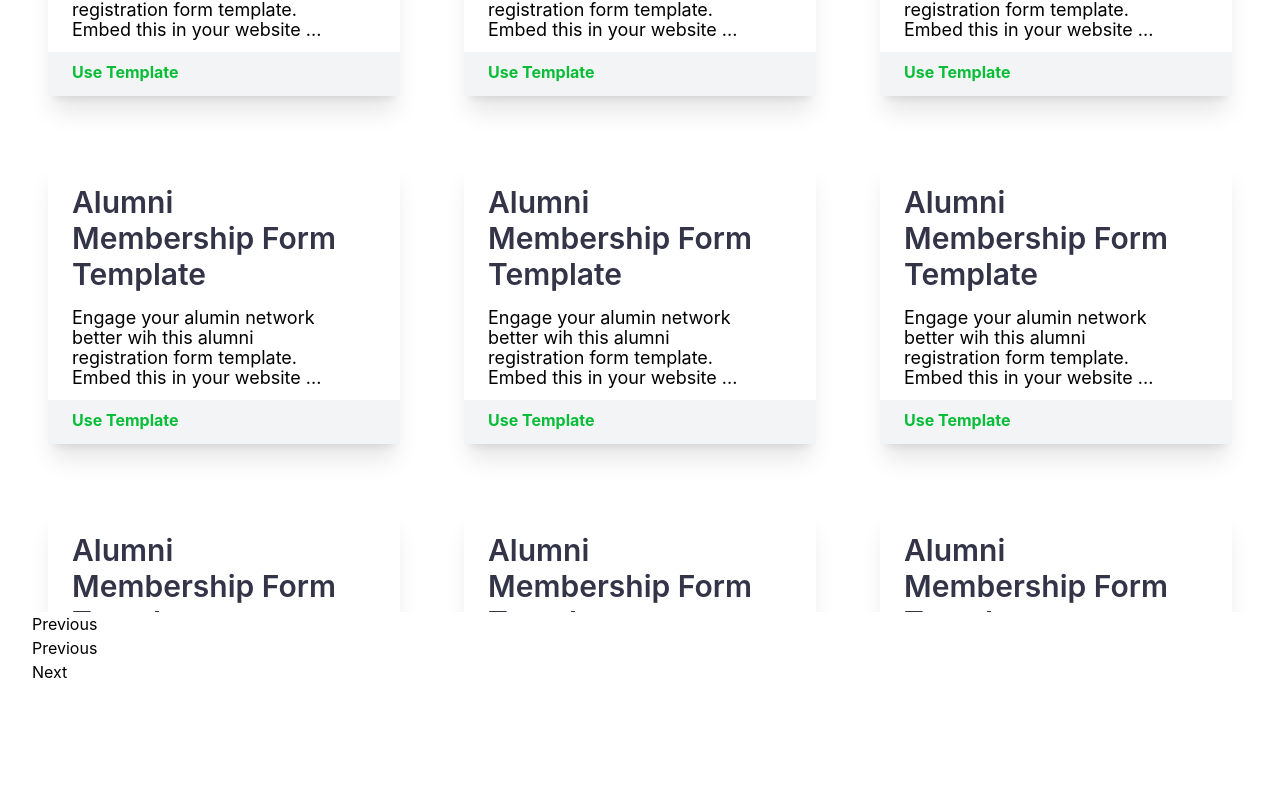
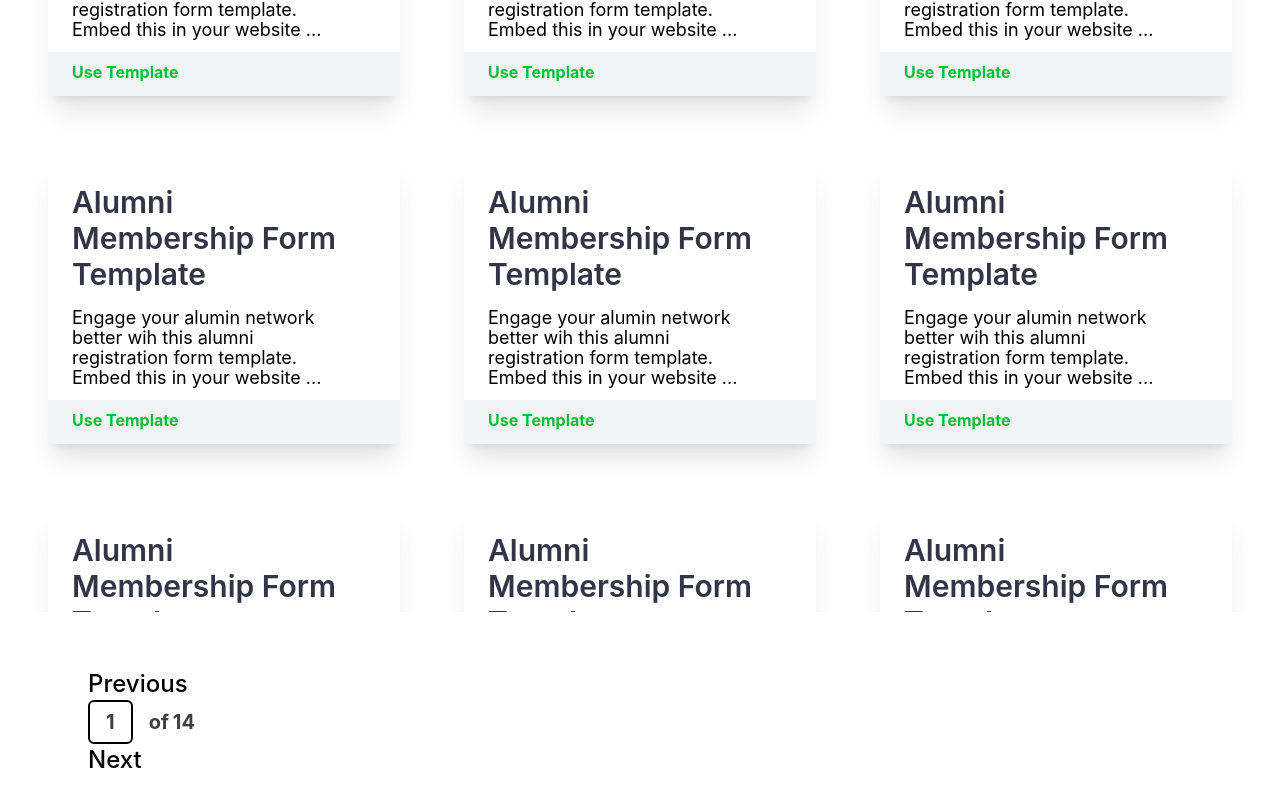
Before and after one commit to holydexboi/Template-task, a React (Create React App) app: page / in a window 1280 px wide. Shown: the part 564-1370 px from the top of the page. Before the commit the page ends 1248 px from the top, so only its background shows below. Built offline with nearby package versions, Linux system fonts and the light colour scheme.

Commit message:
paginaton

```diff
--- /dev/null
+++ b/src/components/Pagination.js
@@ -0,0 +1,24 @@
+import React from 'react'
+
+export default function Pagination() {
+  return (
+    <div className="flex justify-between">
+      <button className=" text-2xl font-medium">Previous</button>
+      <div className="flex">
+        <button
+          disabled
+          className=" border-2 rounded-md py-1 px-4 text-xl  text-[#3F3F3F] font-bold border-black"
+        >
+          1
+        </button>
+        <p className="rounded-md py-2 pl-4 pr-1 text-xl text-[#3F3F3F] font-bold">
+          of
+        </p>
+        <button className="rounded-md py-2 text-xl text-[#3F3F3F] font-bold">
+          14
+        </button>
+      </div>
+      <button className=" text-2xl font-medium">Next</button>
+    </div>
+  );
+}
--- a/src/components/Template.js
+++ b/src/components/Template.js
@@ -100,10 +100,23 @@ export default function Template() {
           <TemplateCard />
         </div>
 
-        <div>
-          <p>Previous</p>
-          <p>Previous</p>
-          <p>Next</p>
+        <div className="m-14">
+          <button className=" text-2xl font-medium">Previous</button>
+          <div className="flex">
+            <button
+              disabled
+              className=" border-2 rounded-md py-1 px-4 text-xl  text-[#3F3F3F] font-bold border-black"
+            >
+              1
+            </button>
+            <p className="rounded-md py-2 pl-4 pr-1 text-xl text-[#3F3F3F] font-bold">
+              of
+            </p>
+            <button className="rounded-md py-2 text-xl text-[#3F3F3F] font-bold">
+              14
+            </button>
+          </div>
+          <button className=" text-2xl font-medium">Next</button>
         </div>
       </div>
     </div>
```
